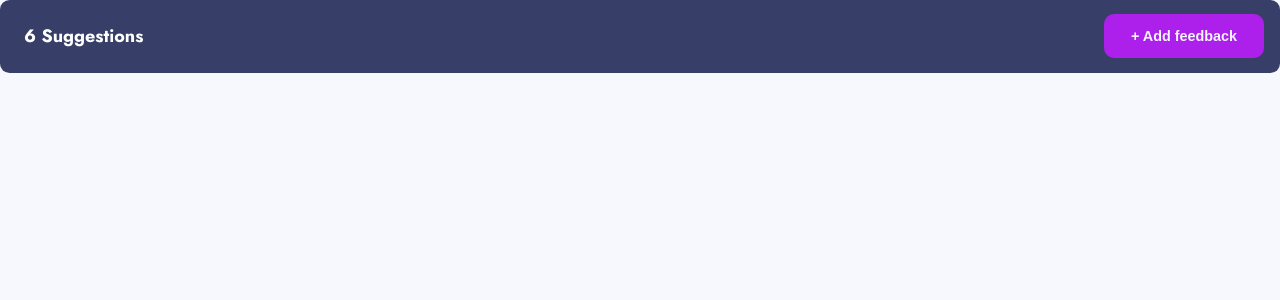
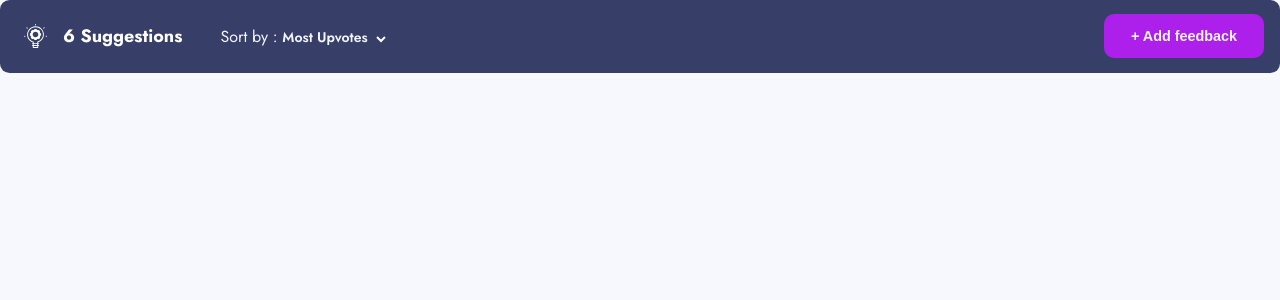
Before and after one commit to emanusantos/product-feedback, an Angular app: page / in a window 1280 px wide. Shown: the top 300 px of the page. Built offline with nearby package versions, Linux system fonts and the light colour scheme.

Commit message:
feat: setup select component (missing styled options)

```diff
--- a/src/app/app.module.ts
+++ b/src/app/app.module.ts
@@ -6,6 +6,7 @@ import { AppComponent } from './app.component';
 import { ButtonComponent } from './components/button/button.component';
 import { HomeComponent } from './routes/home/home.component';
 import { HeaderComponent } from './components/header/header.component';
+import { SelectComponent } from './components/select/select.component';
 
 @NgModule({
   declarations: [
@@ -13,6 +14,7 @@ import { HeaderComponent } from './components/header/header.component';
     ButtonComponent,
     HomeComponent,
     HeaderComponent,
+    SelectComponent,
   ],
   imports: [
     BrowserModule,
--- a/src/app/components/header/header.component.html
+++ b/src/app/components/header/header.component.html
@@ -1,6 +1,8 @@
 <header>
     <div class="left-content">
+        <img src="../../../assets/shared/icon-bulb.svg">
         <p>6 Suggestions</p>
+        <app-select />
     </div>
     <app-button [label]="'+ Add feedback'" />
 </header>
--- a/src/app/components/header/header.component.sass
+++ b/src/app/components/header/header.component.sass
@@ -19,3 +19,5 @@ p
 
 .left-content
     display: flex
+    align-items: center
+    gap: 1rem
--- /dev/null
+++ b/src/app/components/select/select.component.html
@@ -0,0 +1,13 @@
+<div class="select">
+    <label for="sort-by">
+        Sort by :
+    </label>
+
+    <select name="sort-by" id="sort-by">
+        <option value="upvotes">
+            Most Upvotes
+        </option>
+    </select>
+
+    <img src="../../../assets/shared/icon-arrow-down.svg">
+</div>
--- /dev/null
+++ b/src/app/components/select/select.component.sass
@@ -0,0 +1,29 @@
+@import 'src/styles'
+
+label
+    color: $button-label
+    margin-left: 1.375rem
+    font-style: normal
+    font-weight: 400
+
+div
+    position: relative
+    overflow: hidden
+
+select
+    outline: none
+    appearance: none
+    border: none
+    background-color: transparent
+    font-family: inherit
+    font-size: 14px
+    font-weight: 600
+    color: $button-label
+    padding-right: 1.1rem
+
+img
+    position: absolute
+    top: 50%
+    right: 0
+    margin-left: .55rem
+    pointer-events: none
--- a/src/styles.sass
+++ b/src/styles.sass
@@ -14,7 +14,7 @@ $dark-blue-alt: #3A4374
 $grayish-blue: #647196
 $orange: #F49F85
 $light-blue: #62BCFA
-$button-label: #F2F4FF
+$button-label: #F2F4FE
 
 *
     margin: 0
```
Also changed, not shown: src/app/components/select/select.component.ts (added, +10 -0 lines), src/assets/shared/icon-arrow-down.svg, 1 other file (tests, documents, lock files or other folders).
